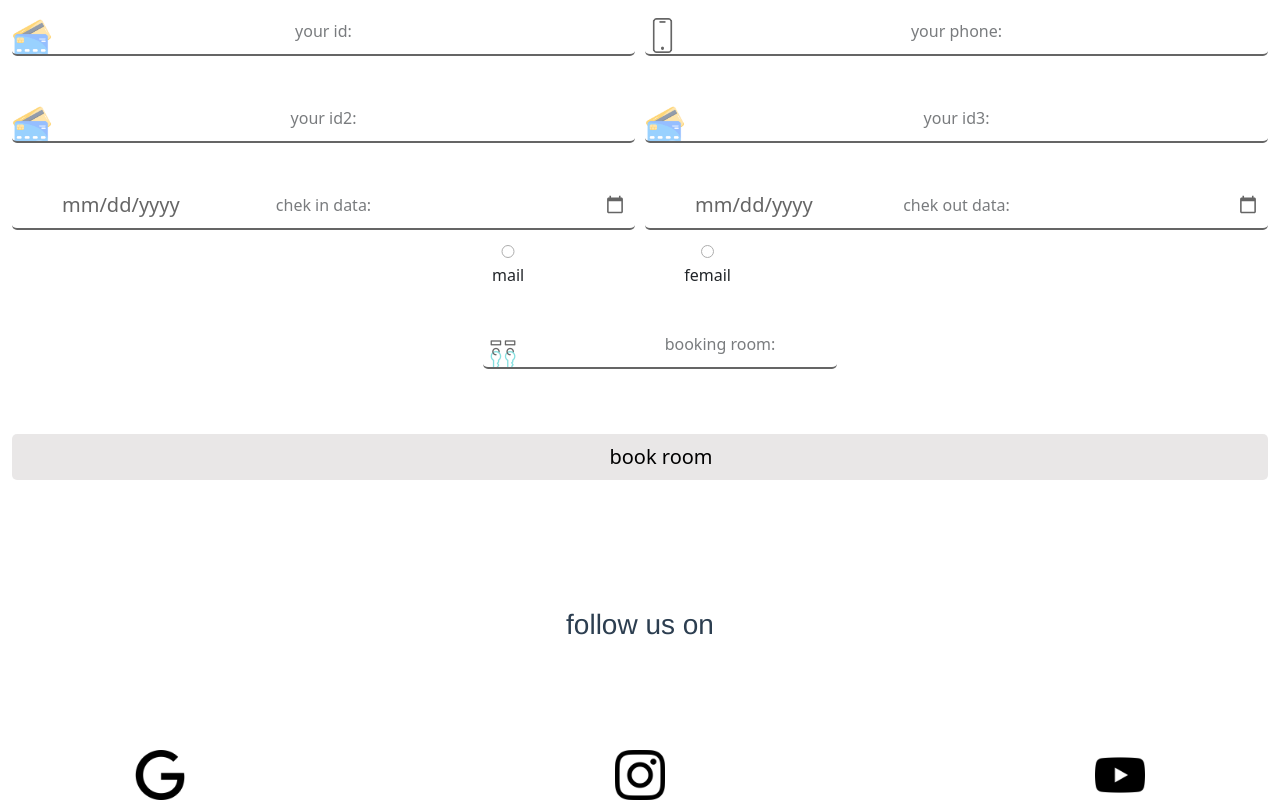
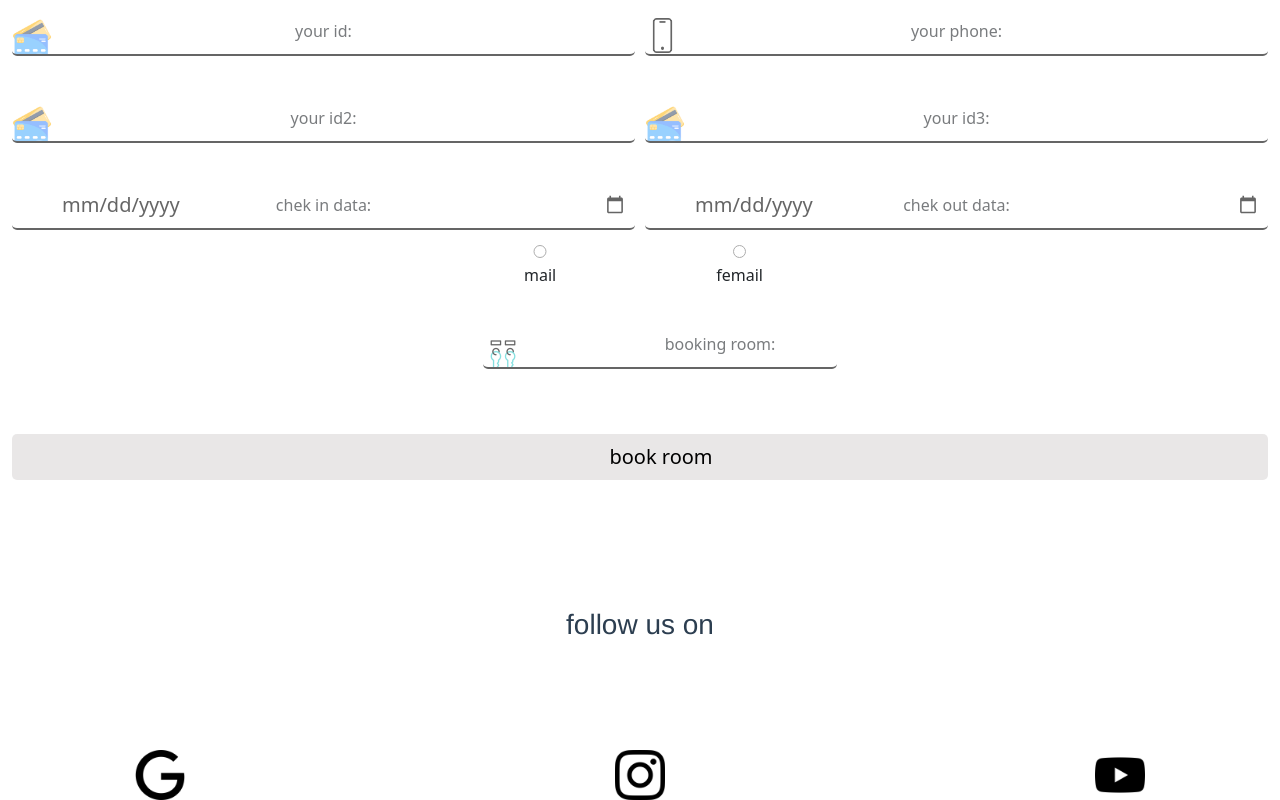
Before and after one commit to Eihapkaram/my, a Vue app: page / in a window 1280 px wide. Shown: the part 4452-5252 px from the top of the page. Built offline with nearby package versions, Linux system fonts and the light colour scheme.

Commit message:
Update App.vue
a2

```diff
--- a/src/App.vue
+++ b/src/App.vue
@@ -159,7 +159,7 @@ nav {
     left: 0;
   }
   #garandp div {
-    left: 30rem;
+    left: 32rem;
   }
   #room {
     flex: 1 0 100%;
```
